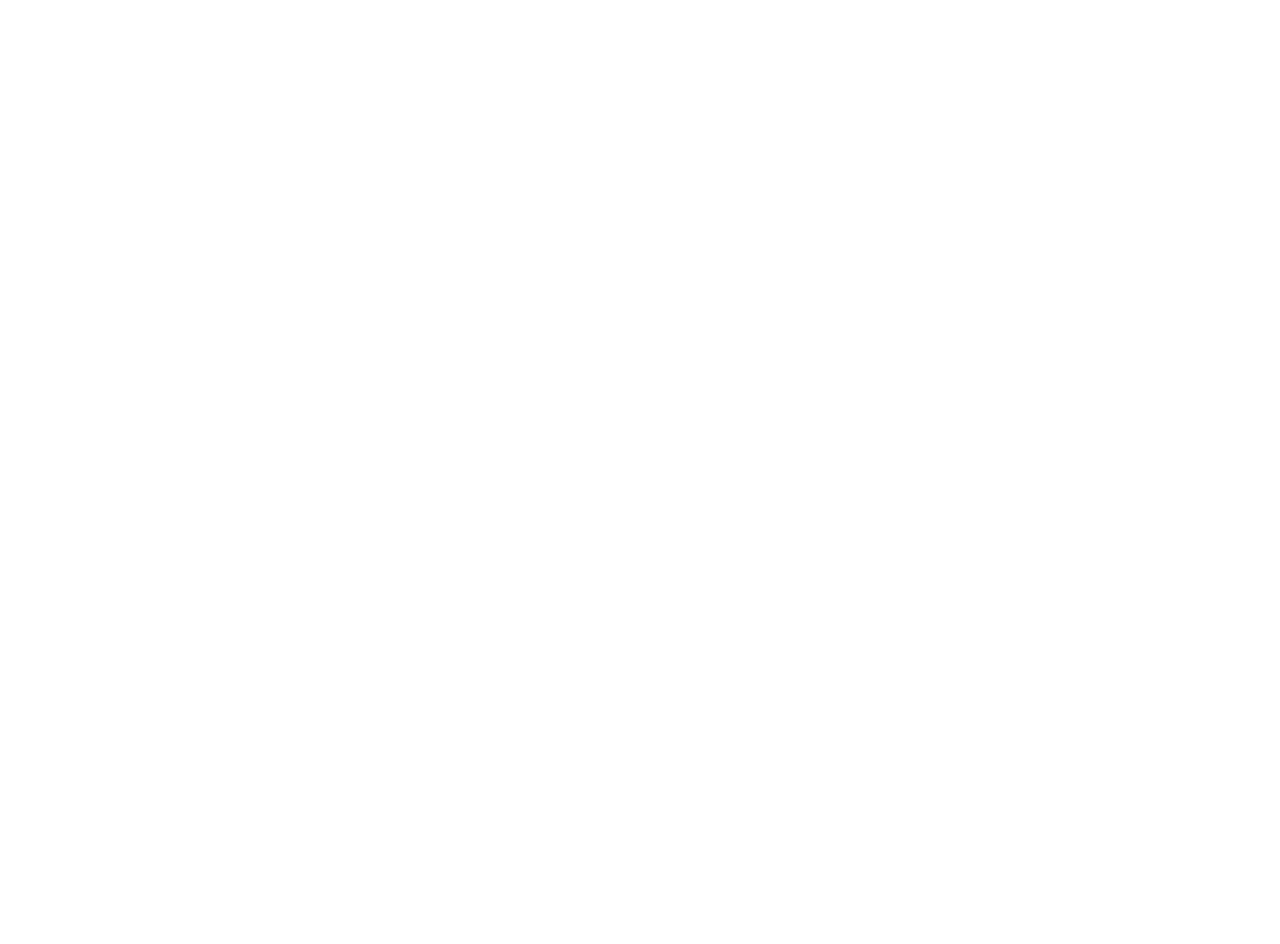
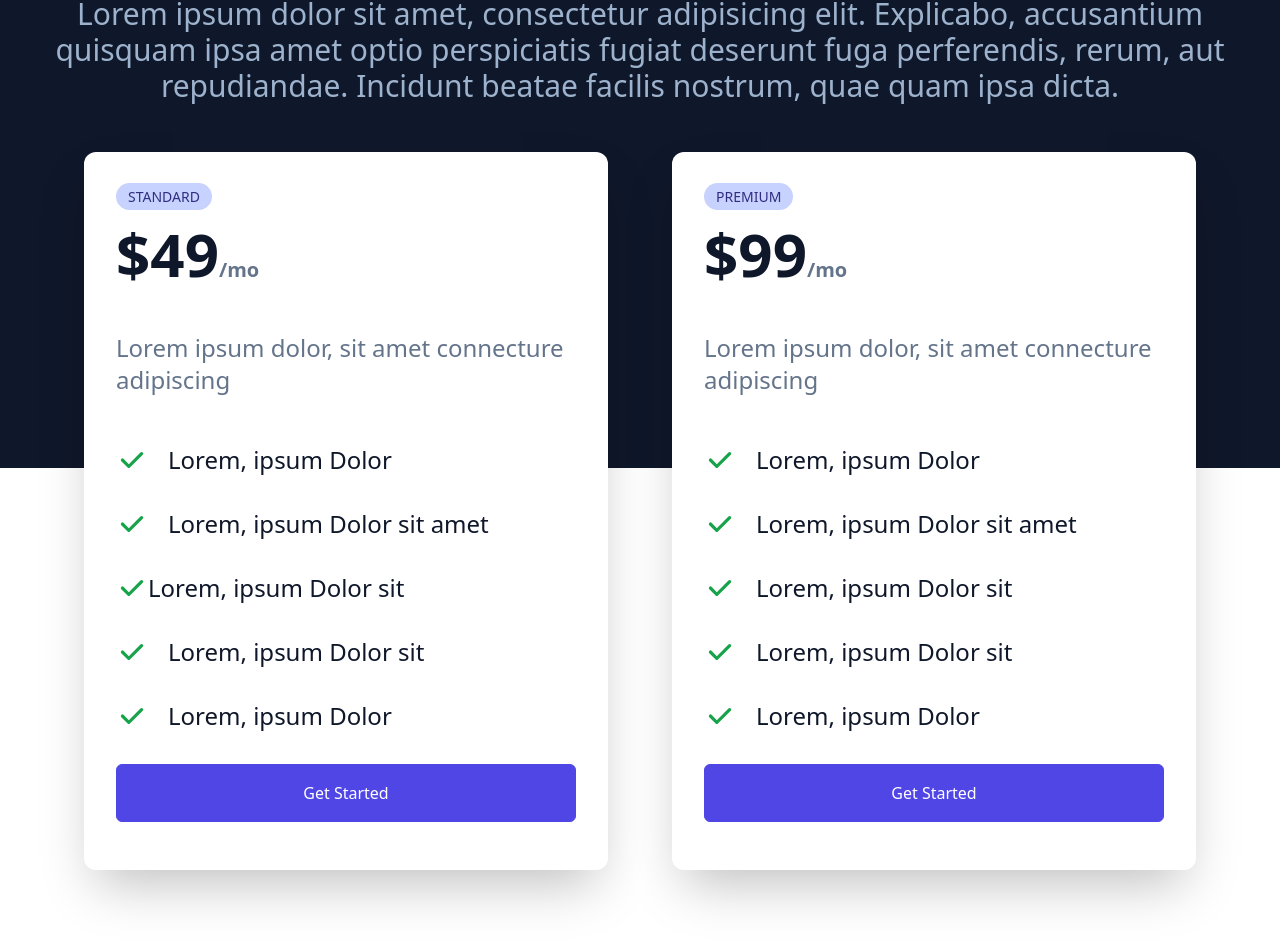
Before and after one commit to odb23/cloud-app-react, a React (Create React App) app: page / in a window 1280 px wide. Shown: the part 3576-4520 px from the top of the page. Before the commit the page ends 3344 px from the top, so only its background shows below. Built offline with nearby package versions, Linux system fonts and the light colour scheme; the HTML template or start-up script is replaced by a standard one.

Commit message:
added pricing component to ui

```diff
--- a/src/App.js
+++ b/src/App.js
@@ -3,6 +3,7 @@ import Hero from "./components/Hero";
 import About from './components/About';
 import Support from './components/Support'
 import AllInOne from './components/AllInOne'
+import Pricing from './components/Pricing'
 
 function App() {
   return (
@@ -12,6 +13,7 @@ function App() {
       <About />
       <Support />
       <AllInOne/>
+      <Pricing />
     </>
   );
 }
--- /dev/null
+++ b/src/components/Pricing.jsx
@@ -0,0 +1,54 @@
+import React from 'react'
+
+import { CheckIcon } from '@heroicons/react/solid'
+
+const Pricing = () => {
+    return (
+        <div className='w-full text-white my-24 '>
+            <div className='w-full h-[700px] bg-slate-900 absolute mix-blend-overlay '>
+            </div>
+            <div className='max-w-[1240px] mx-auto py-12 px-8'>
+                <div className='text-center py-8 text-slate-300 '>
+                    <h2 className='text-3xl uppercase '>Pricing</h2>
+                    <h3 className='text-5xl font-bold text-white py-8'>The right price for your research.</h3>
+                    <p className='text-3xl'>Lorem ipsum dolor sit amet, consectetur adipisicing elit. Explicabo, accusantium quisquam ipsa amet optio perspiciatis fugiat deserunt fuga perferendis, rerum, aut repudiandae. Incidunt beatae facilis nostrum, quae quam ipsa dicta.</p>
+                </div>
+                <div className='grid md:grid-cols-2'>
+                    <div className='bg-white text-slate-900 m-4 mx-8 p-8 rounded-xl shadow-2xl relative'>
+                        <span className='uppercase px-3 py-1 bg-indigo-200 text-indigo-900 rounded-2xl text-sm'>Standard</span>
+                        <div>
+                            <p className='text-6xl font-bold py-4 flex'>$49<span className='text-xl text-slate-500 flex flex-col justify-end'>/mo</span></p>
+                        </div>
+                        <p className='text-2xl py-8 text-slate-500 '>Lorem ipsum dolor, sit amet connecture adipiscing</p>
+                        <div >
+                            <p className='flex py-4 text-2xl'><CheckIcon className='w-8 mr-5 text-green-600 ' /> Lorem, ipsum Dolor</p>
+                            <p className='flex py-4 text-2xl'><CheckIcon className='w-8 mr-5 text-green-600 ' /> Lorem, ipsum Dolor sit amet</p>
+                            <p className='flex py-4 text-2xl'><CheckIcon className='w-8 mr5s text-green-600 ' /> Lorem, ipsum Dolor sit</p>
+                            <p className='flex py-4 text-2xl'><CheckIcon className='w-8 mr-5 text-green-600 ' /> Lorem, ipsum Dolor sit</p>
+                            <p className='flex py-4 text-2xl'><CheckIcon className='w-8 mr-5 text-green-600 ' /> Lorem, ipsum Dolor</p>
+                            <button className='w-full py-4 my-4'>Get Started</button>
+                        </div>
+                    </div>
+
+                    <div className='bg-white text-slate-900 m-4 mx-8 p-8 rounded-xl shadow-2xl relative'>
+                        <span className='uppercase px-3 py-1 bg-indigo-200 text-indigo-900 rounded-2xl text-sm'>Premium</span>
+                        <div>
+                            <p className='text-6xl font-bold py-4 flex'>$99<span className='text-xl text-slate-500 flex flex-col justify-end'>/mo</span></p>
+                        </div>
+                        <p className='text-2xl py-8 text-slate-500 '>Lorem ipsum dolor, sit amet connecture adipiscing</p>
+                        <div >
+                            <p className='flex py-4 text-2xl'><CheckIcon className='w-8 mr-5 text-green-600 ' /> Lorem, ipsum Dolor</p>
+                            <p className='flex py-4 text-2xl'><CheckIcon className='w-8 mr-5 text-green-600 ' /> Lorem, ipsum Dolor sit amet</p>
+                            <p className='flex py-4 text-2xl'><CheckIcon className='w-8 mr-5 text-green-600 ' /> Lorem, ipsum Dolor sit</p>
+                            <p className='flex py-4 text-2xl'><CheckIcon className='w-8 mr-5 text-green-600 ' /> Lorem, ipsum Dolor sit</p>
+                            <p className='flex py-4 text-2xl'><CheckIcon className='w-8 mr-5 text-green-600 ' /> Lorem, ipsum Dolor</p>
+                            <button className='w-full py-4 my-4'>Get Started</button>
+                        </div>
+                    </div>
+                </div>
+            </div>
+        </div>
+    )
+}
+
+export default Pricing
```
